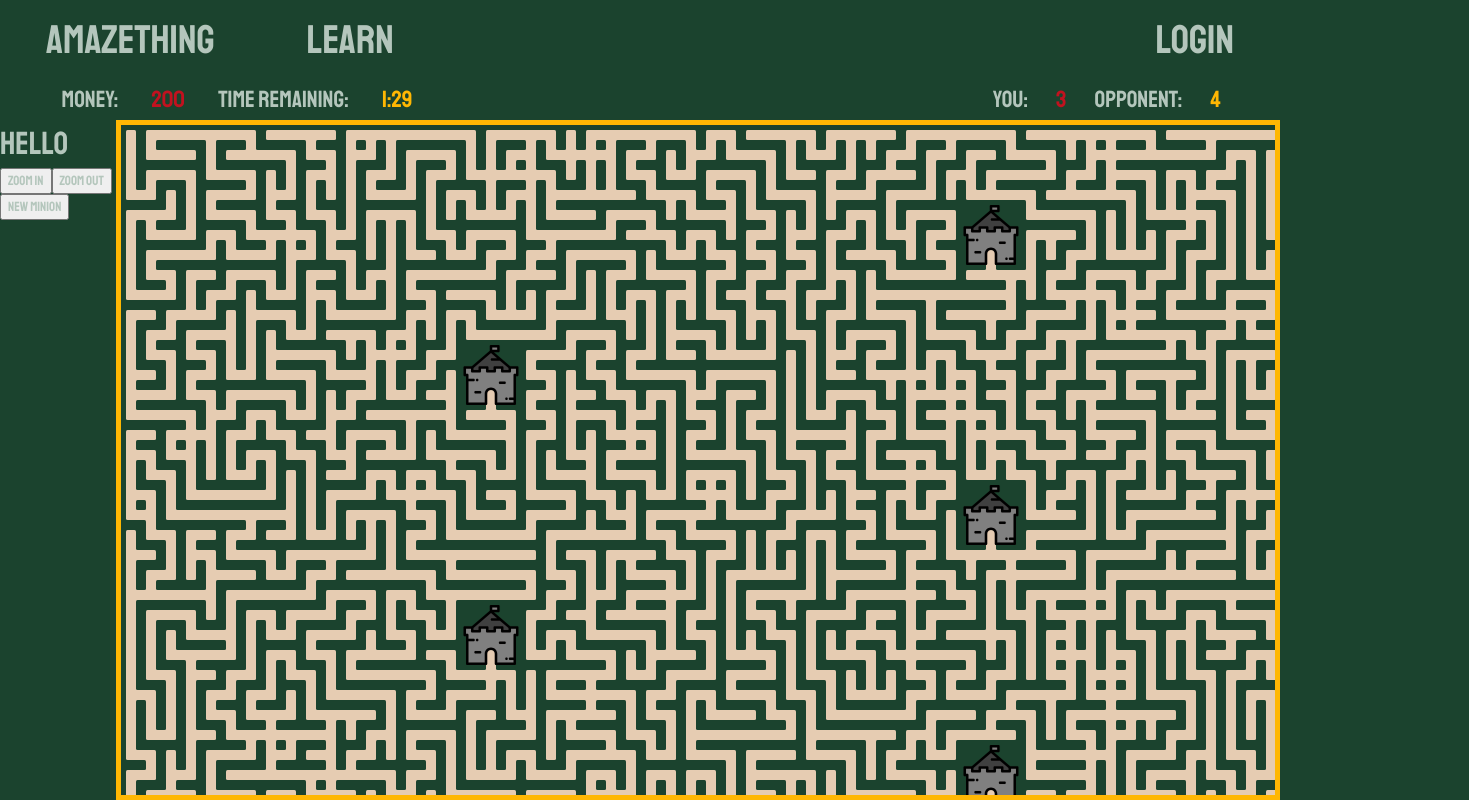
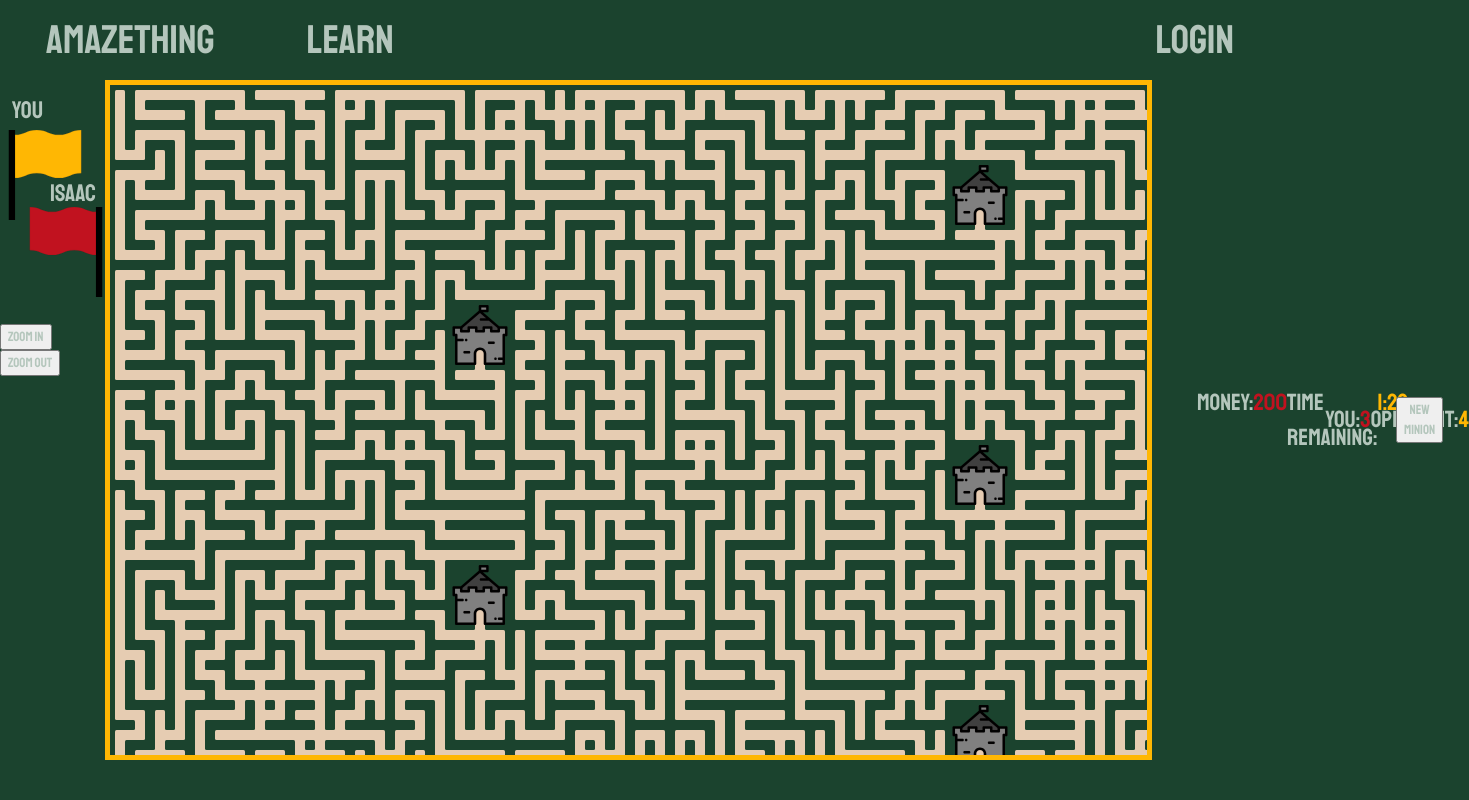
Before and after one commit to vadim-nest/aMAZEthing, a React (Vite) app in the folder Client/: page /game in a window 1280 px wide. Shown: the whole page, 1469 px wide, since content can reach past the window. Built offline with nearby package versions, Linux system fonts and the light colour scheme.

Commit message:
style: add styling to the game page

```diff
--- a/Client/src/components/animal-svg.tsx
+++ b/Client/src/components/animal-svg.tsx
@@ -285,10 +285,7 @@ const deer = () =>
 	 viewBox="0 0 463 463">
 <g id="XMLID_96_">
 	<g>
-		<path className={playerClass} d="M66.2,288.801c3.64,3.641,6.33,7.76,8.07,12.33c-4.41,8.29-14.03,17.76-24.21,27.77
-			c-9.29,9.149-19.19,18.899-27.06,29.52v-7.809c4.06-4.21,12.48-13.75,19.6-26.92c8.32-15.41,12.28-31.07,11.81-46.28
-			C57.96,280.761,61.9,284.511,66.2,288.801z"/>
-    <path fill="#000000" fill-opacity="0.5" d="M66.2,288.801c3.64,3.641,6.33,7.76,8.07,12.33c-4.41,8.29-14.03,17.76-24.21,27.77
+		<path className={playerClassShadow} d="M66.2,288.801c3.64,3.641,6.33,7.76,8.07,12.33c-4.41,8.29-14.03,17.76-24.21,27.77
 			c-9.29,9.149-19.19,18.899-27.06,29.52v-7.809c4.06-4.21,12.48-13.75,19.6-26.92c8.32-15.41,12.28-31.07,11.81-46.28
 			C57.96,280.761,61.9,284.511,66.2,288.801z"/>
 		<path className={playerClass} d="M447.97,196.591c-0.13,2.311-0.68,3.91-1.55,4.47c-0.45,0.29-4.82,2.591-19.66-4.31
@@ -407,15 +404,8 @@ const koala = () =>
 			<path className={playerClassShadow} d="M98.76,265.468c1.41,0.62,2.8,1.2,4.17,1.75c-8.98,13.771-24.96,25.271-39.19,35.5
 				c-14.57,10.471-26.68,19.19-30.5,29.32H19.89c-2.7,0-4.89-2.2-4.89-4.9c0-0.93,0.26-1.83,0.77-2.62l50.71-79.689
 				C73.84,252.418,84.64,259.338,98.76,265.468z"/>
-      <path fill="#000000" fill-opacity="0.5" d="M98.76,265.468c1.41,0.62,2.8,1.2,4.17,1.75c-8.98,13.771-24.96,25.271-39.19,35.5
-				c-14.57,10.471-26.68,19.19-30.5,29.32H19.89c-2.7,0-4.89-2.2-4.89-4.9c0-0.93,0.26-1.83,0.77-2.62l50.71-79.689
-				C73.84,252.418,84.64,259.338,98.76,265.468z"/>
 			<path className={playerClassShadow} d="M345.99,257.949l26.43,66.09h-4.92c-15.52,0-47.87-36.36-55.38-60.69
 				C323.55,262.939,335.12,261.078,345.99,257.949z"/>
-			<path fill="#000000" fill-opacity="0.5" d="M345.99,257.949l26.43,66.09h-4.92c-15.52,0-47.87-36.36-55.38-60.69
-				C323.55,262.939,335.12,261.078,345.99,257.949z"/>
-
-
 			<path className={playerClass} d="M440,203.538c0,22.49-8.08,22.76-25.78,23.36c-5.14,0.17-10.46,0.35-15.91,1.23
 				c-12.79,2.07-19.2-1.89-22.6-14.46c3.66-0.42,7.41-1.559,11.14-3.43c3.71-1.851,5.21-6.351,3.36-10.061
 				c-1.85-3.699-6.36-5.199-10.06-3.35c-3.4,1.689-8.35,3.2-12.71,0.72c-4.7-2.67-7.79-9.439-8.46-18.56
@@ -511,14 +501,7 @@ const bear = () =>
 		<path className={playerClassShadow} d="M207.339,275.357c-2.14,13.08-9.32,26.58-16.32,39.7c-6.229,11.66-12.159,22.79-14.239,33.3h-7.601
 			c-3.699-1.739-7.63-3.63-10.29-4.96c-1.059-20.79-9.449-31.84-16.279-40.819c-3.091-4.07-5.79-7.641-7.431-11.59
 			C157.959,276.708,179.599,275.368,207.339,275.357z"/>
-    <path fill="#000000" fill-opacity="0.5" d="M207.339,275.357c-2.14,13.08-9.32,26.58-16.32,39.7c-6.229,11.66-12.159,22.79-14.239,33.3h-7.601
-			c-3.699-1.739-7.63-3.63-10.29-4.96c-1.059-20.79-9.449-31.84-16.279-40.819c-3.091-4.07-5.79-7.641-7.431-11.59
-			C157.959,276.708,179.599,275.368,207.339,275.357z"/>
 		<path className={playerClassShadow} d="M401.569,348.357h-15.57l-30-22.5c-0.76-0.569-1.62-0.989-2.54-1.239
-			c-32.17-8.69-42.57-50.101-42.67-50.5c-0.09-0.391-0.22-0.771-0.37-1.13c11.05-9.131,22.91-21.941,30.53-38.79
-			c3.8-1.101,9.35-3.051,14.359-6.12c3.16,9.229,4.881,30.29,4.69,47.699c-0.02,1.771,0.59,3.49,1.72,4.86
-			c11.8,14.29,20.05,30.601,27.32,45C393.379,334.227,397.349,342.067,401.569,348.357z"/>
-    <path fill="#000000" fill-opacity="0.5" d="M401.569,348.357h-15.57l-30-22.5c-0.76-0.569-1.62-0.989-2.54-1.239
 			c-32.17-8.69-42.57-50.101-42.67-50.5c-0.09-0.391-0.22-0.771-0.37-1.13c11.05-9.131,22.91-21.941,30.53-38.79
 			c3.8-1.101,9.35-3.051,14.359-6.12c3.16,9.229,4.881,30.29,4.69,47.699c-0.02,1.771,0.59,3.49,1.72,4.86
 			c11.8,14.29,20.05,30.601,27.32,45C393.379,334.227,397.349,342.067,401.569,348.357z"/>
--- /dev/null
+++ b/Client/src/components/flagSVG.tsx
@@ -0,0 +1,44 @@
+import '../css/flagSVG.css'
+const flag = ({playerClass}: {playerClass: string}) =>
+(
+  <svg version="1.1" id="Layer_1" xmlns="http://www.w3.org/2000/svg" x="0px" y="0px"
+	 viewBox="0 0 511.998 511.998">
+<path className={playerClass} d="M82.659,27.601C145.91,27.601,145.91,0,209.16,0c63.254,0,63.254,27.601,126.507,27.601
+	S398.921,0,462.174,0v245.607c-63.254,0-63.254,27.601-126.507,27.601s-63.254-27.601-126.507-27.601
+	c-63.251,0-63.251,27.601-126.501,27.601L82.659,27.601L82.659,27.601z"/>
+<rect x="49.823" fill="#000000;" width="35.881" height="511.998"/>
+<g>
+</g>
+<g>
+</g>
+<g>
+</g>
+<g>
+</g>
+<g>
+</g>
+<g>
+</g>
+<g>
+</g>
+<g>
+</g>
+<g>
+</g>
+<g>
+</g>
+<g>
+</g>
+<g>
+</g>
+<g>
+</g>
+<g>
+</g>
+<g>
+</g>
+</svg>
+);
+
+const FlagSVG = flag;
+export default FlagSVG;
--- a/Client/src/components/game.tsx
+++ b/Client/src/components/game.tsx
@@ -1,7 +1,7 @@
 import '../css/game.css';
 import Maze from './maze';
-import GameStats from './gameStats';
-import ToolBar from './toolbar';
+import RightBar from './rightBar';
+import LeftBar from './leftBar';
 import { useEffect, useState } from 'react';
 import { MazeTileType, minionType, TowerType } from '../utils/types';
 import { Graph, value } from '../utils/graph';
@@ -211,18 +211,16 @@ function Game() { // TODO: Extract logic to maze class
   return (
     <>
       <div>
-        <GameStats/>
         <div className='gameContainer'>
-          <ToolBar
+          {/* Need to rename the components, but for now: ToolBar is on the left, GameStats is on the right */}
+          <LeftBar
             setBoxSize={setBoxSize}
             currentTower={currentTower}
             minBoxSize={minBoxSize}
             maxBoxSize={maxBoxSize}
             currentMinion={currentMinion}
             currentTile={currentTile}
-            addNewMinion={addNewMinion}
-            allTilesHidden={allTilesHidden}
-          />
+            />
           <Maze
             maze={maze}
             setMaze={setMaze}
@@ -241,6 +239,10 @@ function Game() { // TODO: Extract logic to maze class
             width={width}
             allTilesHidden={allTilesHidden}
             setAllTilesHidden={setAllTilesHidden}
+            />
+          <RightBar
+            addNewMinion={addNewMinion}
+            allTilesHidden={allTilesHidden}
           />
         </div>
       </div>
--- a/Client/src/components/toolbar.tsx
+++ b/Client/src/components/leftBar.tsx
@@ -1,15 +1,14 @@
-import '../css/toolbar.css';
+import '../css/leftBar.css';
 import { TowerType } from '../utils/types';
+import FlagSVG from './flagSVG';
 
-function ToolBar({setBoxSize, minBoxSize, maxBoxSize, currentMinion, currentTile, addNewMinion, currentTower, allTilesHidden}: {
+function LeftBar({setBoxSize, minBoxSize, maxBoxSize, currentMinion, currentTile, currentTower}: {
   setBoxSize: React.Dispatch<React.SetStateAction<number>>,
   minBoxSize: number,
   maxBoxSize: number,
   currentMinion: null | number,
   currentTile: null | {xPos:number, yPos:number},
-  addNewMinion: () => void,
-  currentTower: null | TowerType,
-  allTilesHidden: boolean
+  currentTower: null | TowerType
 }) {
 
   function zoomIn(amount: number) {
@@ -27,8 +26,17 @@ function ToolBar({setBoxSize, minBoxSize, maxBoxSize, currentMinion, currentTile
   }
 
   return(
-    <div className="toolbarContainer">
-      <h1>Hello</h1>
+    <div className="leftBarContainer">
+      <div className='flags'>
+      <h1 className='p1Name'>You</h1>
+      <div className='p1Flag'>
+        <FlagSVG playerClass='p1FlagColor'/>
+      </div>
+        <h1 className='p2Name'>Isaac</h1>
+        <div className='p2Flag'>
+          <FlagSVG playerClass='p2FlagColor'/>
+        </div>
+      </div>
       <button onClick={()=>zoomIn(10)}>Zoom In</button>
       <button onClick={()=>zoomOut(10)}>Zoom Out</button>
       {currentMinion !== null && <h1>The current minion is {currentMinion}</h1>}
@@ -37,9 +45,8 @@ function ToolBar({setBoxSize, minBoxSize, maxBoxSize, currentMinion, currentTile
         <h1>{currentTower.numbers.join(', ')}</h1>
         {currentTower.minion !== null && <h1>Tower contains minion {currentTower.minion}</h1>}
         </div>}
-      {!allTilesHidden && <button onClick={addNewMinion}>New Minion</button>}
     </div>
   );
 }
 
-export default ToolBar;
+export default LeftBar;
--- a/Client/src/components/gameStats.tsx
+++ b/Client/src/components/rightBar.tsx
@@ -1,11 +1,11 @@
-import '../css/gameStats.css';
+import '../css/rightBar.css';
 import { useAppSelector } from '../features/hooks';
 import MediaQuery from 'react-responsive';
 
-function GameStats() {
+function RightBar({addNewMinion, allTilesHidden}: {addNewMinion: () => void, allTilesHidden: boolean}) {
   const user  = useAppSelector((state)=>state.user);
   return (
-    <div className='game-stats'>
+    <div className='right-bar'>
       <MediaQuery minWidth={951}>
       <div className='money-time'>
         <h3>Money: </h3><h3 className='money-count'>200</h3>
@@ -51,8 +51,9 @@ function GameStats() {
         </div>
       </div>
       </MediaQuery>
+      {!allTilesHidden && <button onClick={addNewMinion}>New Minion</button>}
     </div>
   );
 }
 
-export default GameStats;
+export default RightBar;
--- a/Client/src/components/towerSVG.tsx
+++ b/Client/src/components/towerSVG.tsx
@@ -10,7 +10,7 @@ const castle = ({playerClass, playerClassShadow}: {playerClass: string, playerCl
 	<polygon  className={playerClass} points="288.003,192.004 352.002,192.004 352.002,224.003 416.001,224.003 416.001,192.004
 		335.999,122.671 256.002,53.336 96,192.004 96,224.003 159.999,224.003 159.999,192.004 223.998,192.004 223.998,224.003
 		256.002,224.003 288.003,224.003 	"/>
-  <polygon  fill="#000000" fill-opacity="0.5" points="288.003,192.004 352.002,192.004 352.002,224.003 416.001,224.003 416.001,192.004
+  <polygon  fill="#000000" fillOpacity="0.5" points="288.003,192.004 352.002,192.004 352.002,224.003 416.001,224.003 416.001,192.004
 		335.999,122.671 256.002,53.336 96,192.004 96,224.003 159.999,224.003 159.999,192.004 223.998,192.004 223.998,224.003
 		256.002,224.003 288.003,224.003 	"/>
 	<rect className={playerClass} x="256.003" y="10.667" width="63.331" height="40"/>
--- /dev/null
+++ b/Client/src/css/flagSVG.css
@@ -0,0 +1,8 @@
+
+.p1FlagColor {
+  fill: var(--yellow);
+}
+
+.p2FlagColor {
+  fill: var(--red);
+}
--- /dev/null
+++ b/Client/src/css/leftBar.css
@@ -0,0 +1,38 @@
+.leftBarContainer {
+  background-color: var(--main-green);
+  height: 100%;
+  width: 10vw;
+}
+
+.flags {
+  margin-top: 50px;
+}
+
+.p1Flag, .p2Flag {
+  width: 90px;
+  position: relative;
+}
+
+.p2Flag {
+  left: 21px;
+  top: -20px;
+}
+
+.p2Flag {
+  transform: scaleX(-1);
+}
+
+.p1Name, .p2Name {
+  font-size: 24px;
+  position: absolute;
+}
+
+.p1Name {
+  top: 12px;
+  left: 12px;
+}
+
+.p2Name {
+  top: 95px;
+  left: 50px;
+}
--- a/Client/src/css/minion.css
+++ b/Client/src/css/minion.css
@@ -12,6 +12,10 @@
 
 .player-color-svg {
   fill: orange;
+}
+
+.player-color-shadow-svg {
+  fill: rgb(142, 92, 0);
 }
 
 .minion-svg-border {
--- a/Client/src/css/gameStats.css
+++ b/Client/src/css/rightBar.css
@@ -1,5 +1,5 @@
-.game-stats {
-  height: 5vh;
+.right-bar {
+  width: 10vw;
   background-color: var(--main-green);
   font-size: 20px;
   display: flex;
--- a/Client/src/css/toolbar.css
+++ /dev/null
@@ -1,5 +0,0 @@
-.toolbarContainer {
-  background-color: var(--main-green);
-  height: 100%;
-  width: 10vw;
-}
```
Also changed, not shown: Client/src/assets/game-different/flag-irish-svgrepo-com.svg (added), Client/src/components/tower.tsx (line endings or trailing spaces).
